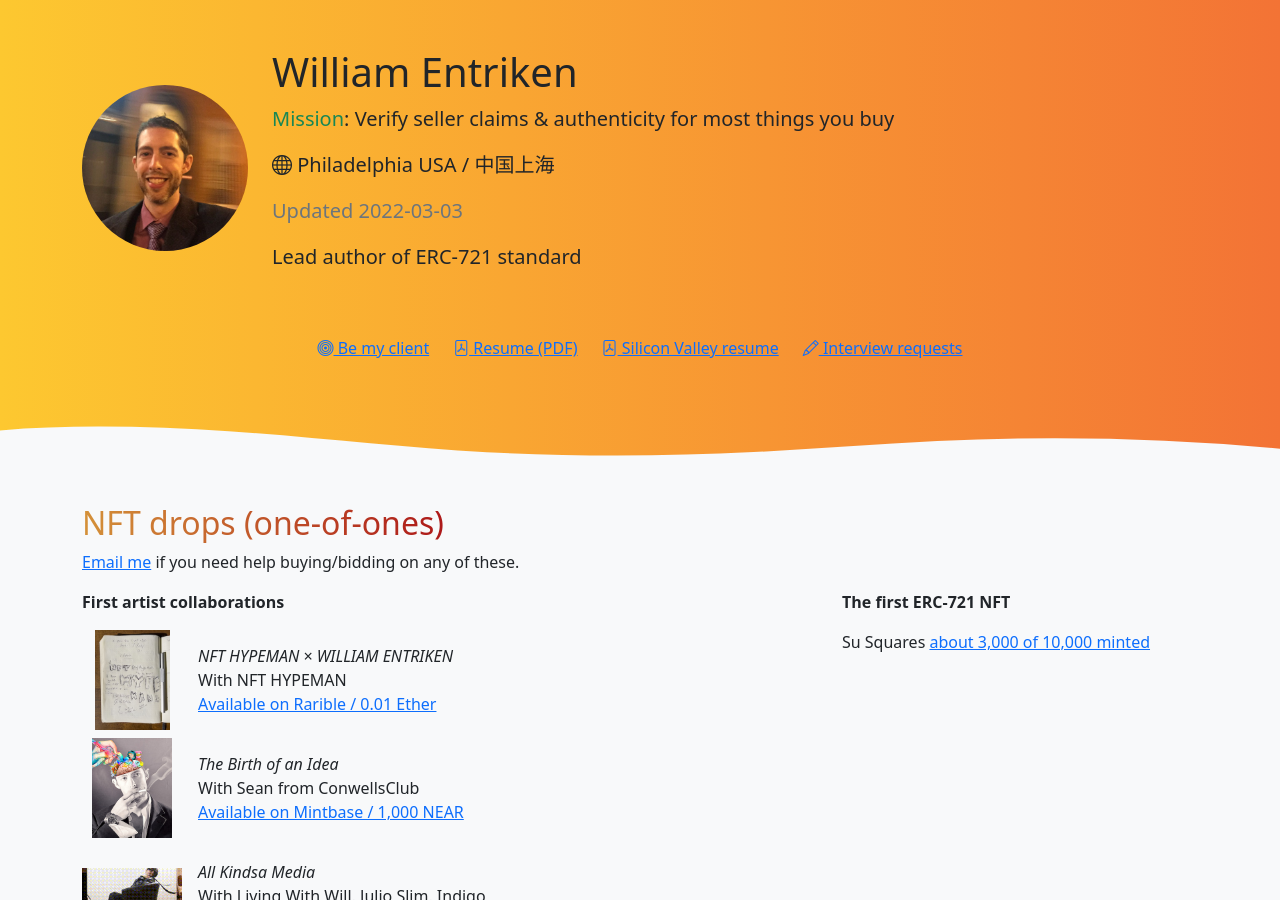
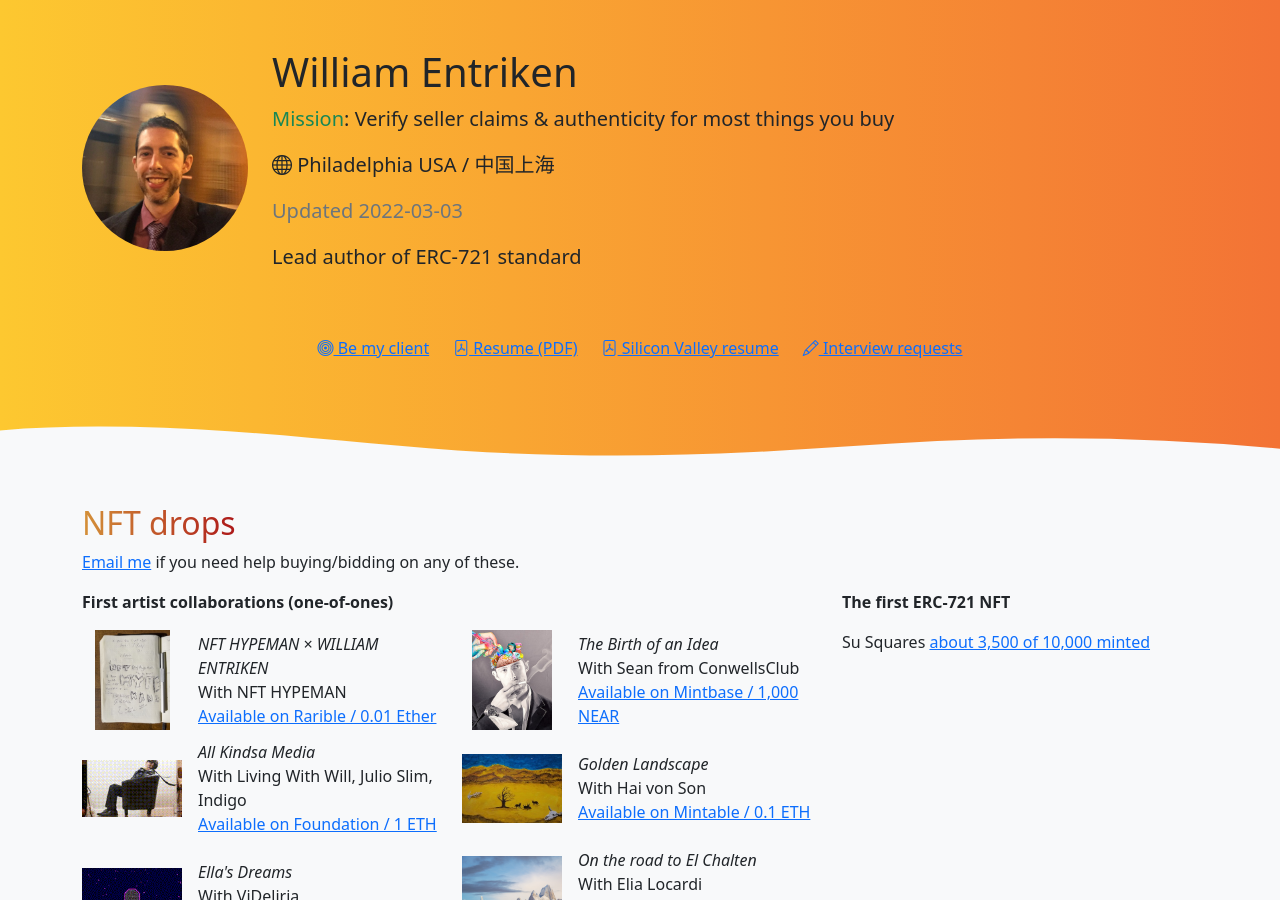
Before and after one commit to fulldecent/phor.net, a Jekyll site: the page built from index.html, in a window 1280 px wide and 900 px high. Built offline with Jekyll 4.4.1, drawn with Linux system fonts in a browser that asks for light colours; nearby versions of some CDN libraries; comment, search, counter and statistics services are not loaded.

Commit message:
format the drops

```diff
--- a/index.html
+++ b/index.html
@@ -258,12 +258,14 @@ https://github.com/google/libphonenumber/actions
       <h2><span style="
         background: linear-gradient(to right, #d49139 0%, #ad1919 100%);
         -webkit-background-clip: text;
-        -webkit-text-fill-color: transparent;">NFT drops (one-of-ones)</span></h2>
+        -webkit-text-fill-color: transparent;">NFT drops</span></h2>
         <p><a href="mailto:phor@phor.net">Email me</a> if you need help buying/bidding on any of these.</p>
       <div class="row row-cols-1 row-cols-md-2 mb-3">
         <div class="col col-md-8">
-          <p><strong>First artist collaborations</strong></p>
+          <p><strong>First artist collaborations (one-of-ones)</strong></p>
 
+          <div class="row row-cols-1 row-cols-lg-2">
+            <div class="col">
               <div class="d-flex align-items-center mb-2">
                 <div class="flex-shrink-0">
                   <a target="_blank" href="https://rarible.com/token/0xF6793dA657495ffeFF9Ee6350824910Abc21356C:109311712358823457578622280509458864447004054068294590227262744976292923310081?tab=bids">
@@ -278,7 +280,8 @@ https://github.com/google/libphonenumber/actions
                   </a>
                 </div>
               </div>
-
+            </div>
+            <div class="col">
               <div class="d-flex align-items-center mb-2">
                 <div class="flex-shrink-0">
                   <a target="_blank" href="https://www.mintbase.io/thing/NUK-NZC8sGkLLMiY9_G54aXUwFI8Ss-KeK1G6Zyk_H0:nftcollab.mintbase1.near">
@@ -293,7 +296,8 @@ https://github.com/google/libphonenumber/actions
                   </a>
                 </div>
               </div>
-
+            </div>
+            <div class="col">
               <div class="d-flex align-items-center mb-2">
                 <div class="flex-shrink-0">
                   <a target="_blank" href="https://foundation.app/@fulldecent/~/110909">
@@ -308,7 +312,8 @@ https://github.com/google/libphonenumber/actions
                   </a>
                 </div>
               </div>
-
+            </div>
+            <div class="col">
               <div class="d-flex align-items-center mb-2">
                 <div class="flex-shrink-0">
                   <a target="_blank" href="https://mintable.app/art/item/Golden-Landscape-A-nighttime-windy-scene-of-foraging/GiBKhbmRsH_9Rp7">
@@ -323,7 +328,8 @@ https://github.com/google/libphonenumber/actions
                   </a>
                 </div>
               </div>
-
+            </div>
+            <div class="col">
               <div class="d-flex align-items-center mb-2">
                 <div class="flex-shrink-0">
                   <a target="_blank" href="https://opensea.io/assets/matic/0x2953399124f0cbb46d2cbacd8a89cf0599974963/97858314391699003502907348387324178864992602497446540910380188335690836082689/">
@@ -338,7 +344,8 @@ https://github.com/google/libphonenumber/actions
                   </a>
                 </div>
               </div>
-
+            </div>
+            <div class="col">
               <div class="d-flex align-items-center">
                 <div class="flex-shrink-0">
                   <a target="_blank" href="https://zora.co/collections/0xabEFBc9fD2F806065b4f3C237d4b59D9A97Bcac7/6377">
@@ -354,9 +361,17 @@ https://github.com/google/libphonenumber/actions
                 </div>
               </div>
             </div>
+          </div>
+
+
+
+
+
+
+        </div>
         <div class="col col-md-4">
           <p><strong>The first ERC-721 NFT</strong></p>
-          Su Squares <a target="_blank" href="https://tenthousandsu.com/">about 3,000 of 10,000 minted</a>
+          Su Squares <a target="_blank" href="https://tenthousandsu.com/">about 3,500 of 10,000 minted</a>
         </div>
       </div>
 
```
Lines whose indentation alone changed are shown as unchanged.
